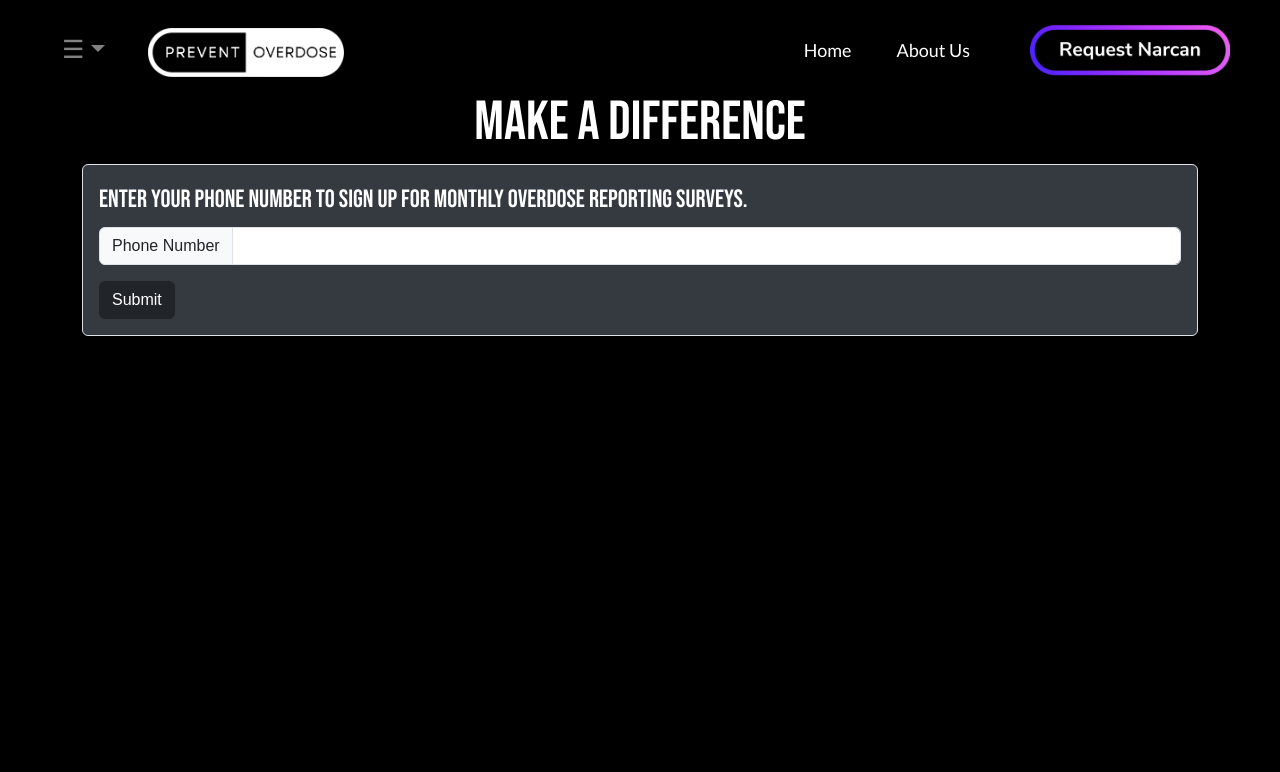
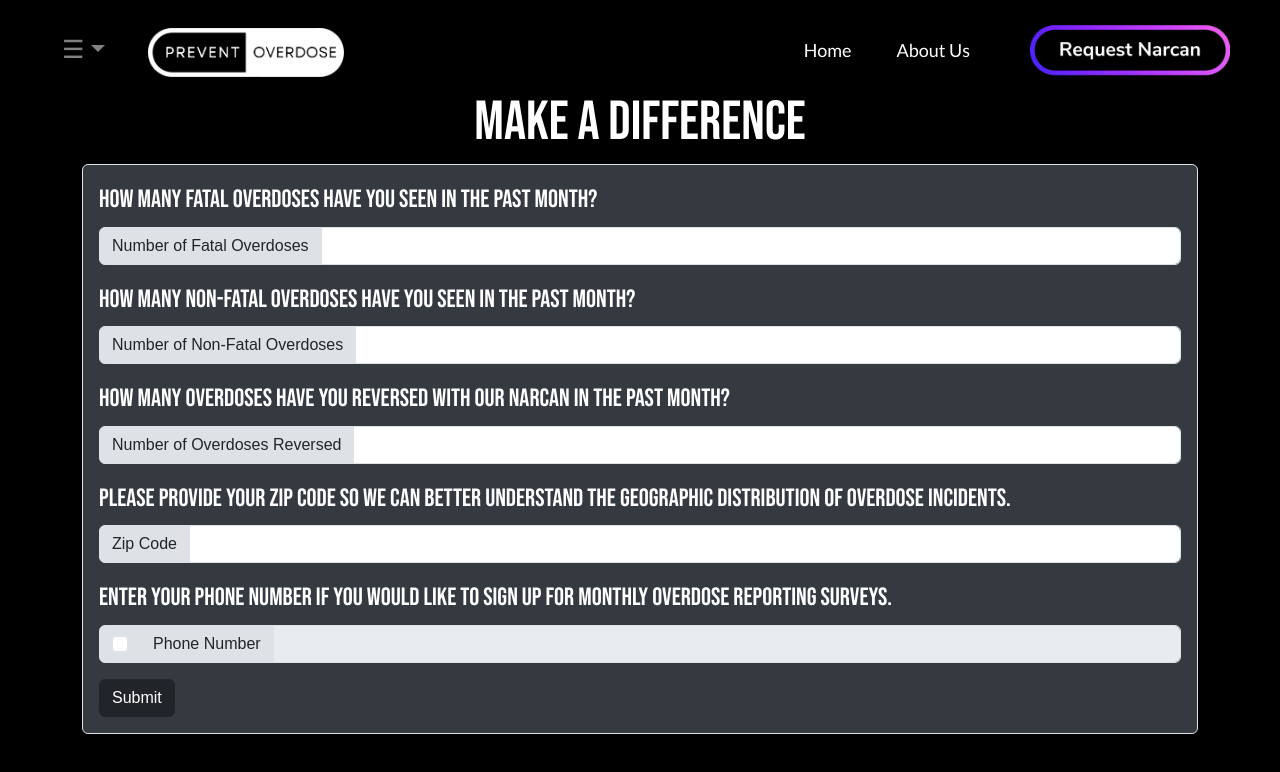
Before and after one commit to Prevent-Overdose/Prevent-Overdose, a React (Create React App) app in the folder frontend/: page /report-overdose in a window 1280 px wide. Shown: the top 772 px of the page. Built offline with nearby package versions, Linux system fonts and the light colour scheme.

Commit message:
Updated report form to comply with toll free verifiction submission.

```diff
--- a/frontend/src/pages/reportOverdosePage.js
+++ b/frontend/src/pages/reportOverdosePage.js
@@ -1,12 +1,14 @@
-import React, { useEffect } from 'react';
+import React, { useEffect, useState } from 'react';
 //narcanform
 import NarcanForm from "../components/narcanForm"
 
 
 const ReportOverdose = ()=>{
 
+    const [isDisabled, setIsDisabled] = useState(true);
+
     useEffect(()=>{
-        document.title = 'Report F  orm';
+        document.title = 'Report Form';
 
     },[])
 
@@ -14,12 +16,39 @@ const ReportOverdose = ()=>{
     return (
         <div>
             <div className="container">
-            <h1 style={{fontSize: '55px', textAlign: 'center', paddingTop: '90px', fontFamily: 'Bebas Neue, Lucida Console, Courier New, monospace'}}>MAKE A DIFFERENCE</h1>
+            <h1 style={{fontSize: '55px', textAlign: 'center', paddingTop: '90px', fontFamily: 'Bebas neue, Lucida Console, Courier New, monospace'}}>MAKE A DIFFERENCE</h1>
             <div className="p-3 shadow rounded border" style={{ backgroundColor: '#343a40', border: '1px solid #ccc' }}>
-                <label for="basic-url" class="form-label" style={{fontFamily: 'Bebas Neue', fontSize: 25}}>Enter your phone number to sign up for monthly overdose reporting surveys.</label>
+                <label for="basic-url" class="form-label" style={{fontFamily: 'Bebas Neue', fontSize: 25}}>How many fatal overdoses have you seen in the past month?</label>
                 <div class="input-group mb-3">
-                <span class="input-group-text" id="basic-addon3">Phone Number</span>
+                <span class="input-group-text" id="basic-addon3" style={{ backgroundColor: '#dee2e6' }}>Number of Fatal Overdoses</span>
                 <input type="text" class="form-control" id="basic-url" aria-describedby="basic-addon3"/>
+                </div>
+
+                <label for="basic-url" class="form-label" style={{fontFamily: 'Bebas Neue', fontSize: 25}}>How many non-fatal overdoses have you seen in the past month?</label>
+                <div class="input-group mb-3">
+                <span class="input-group-text" id="basic-addon3" style={{ backgroundColor: '#dee2e6' }}>Number of Non-Fatal Overdoses</span>
+                <input type="text" class="form-control" id="basic-url" aria-describedby="basic-addon3"/>
+                </div>
+
+                <label for="basic-url" class="form-label" style={{fontFamily: 'Bebas Neue', fontSize: 25}}>How many overdoses have you reversed with our Narcan in the past month?</label>
+                <div class="input-group mb-3">
+                <span class="input-group-text" id="basic-addon3" style={{ backgroundColor: '#dee2e6' }}>Number of Overdoses Reversed</span>
+                <input type="text" class="form-control" id="basic-url" aria-describedby="basic-addon3"/>
+                </div>
+
+                <label for="basic-url" class="form-label" style={{fontFamily: 'Bebas Neue', fontSize: 25}}>Please provide your zip code so we can better understand the geographic distribution of overdose incidents.</label>
+                <div class="input-group mb-3">
+                <span class="input-group-text" id="basic-addon3" style={{ backgroundColor: '#dee2e6' }}>Zip Code</span>
+                <input type="text" class="form-control" id="basic-url" aria-describedby="basic-addon3"/>
+                </div>
+
+                <label for="basic-url" class="form-label" style={{fontFamily: 'Bebas Neue', fontSize: 25}}>Enter your phone number if you would like to sign up for monthly overdose reporting surveys.</label>
+                <div class="input-group mb-3">
+                <div class="input-group-text" style={{ backgroundColor: '#dee2e6' }}>
+                    <input class="form-check-input mt-0" type="checkbox" value="" onChange={() => setIsDisabled(!isDisabled)}/>
+                </div>
+                <span class="input-group-text" id="basic-addon3" style={{ backgroundColor: '#dee2e6' }}>Phone Number</span>
+                <input type="text" class="form-control" id="basic-url" disabled={isDisabled}/>
                 </div>
                 <button type="submit" class="btn btn-dark">Submit</button>
             </div>
```
